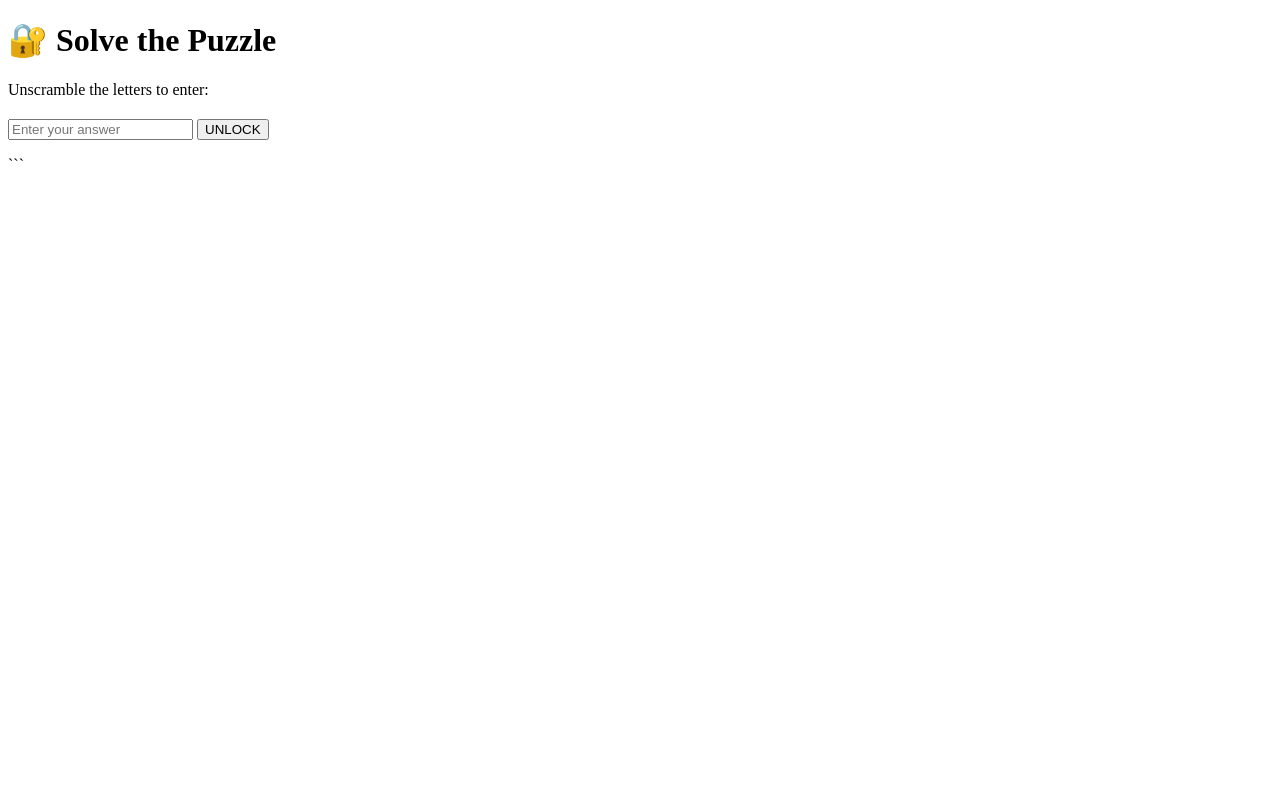
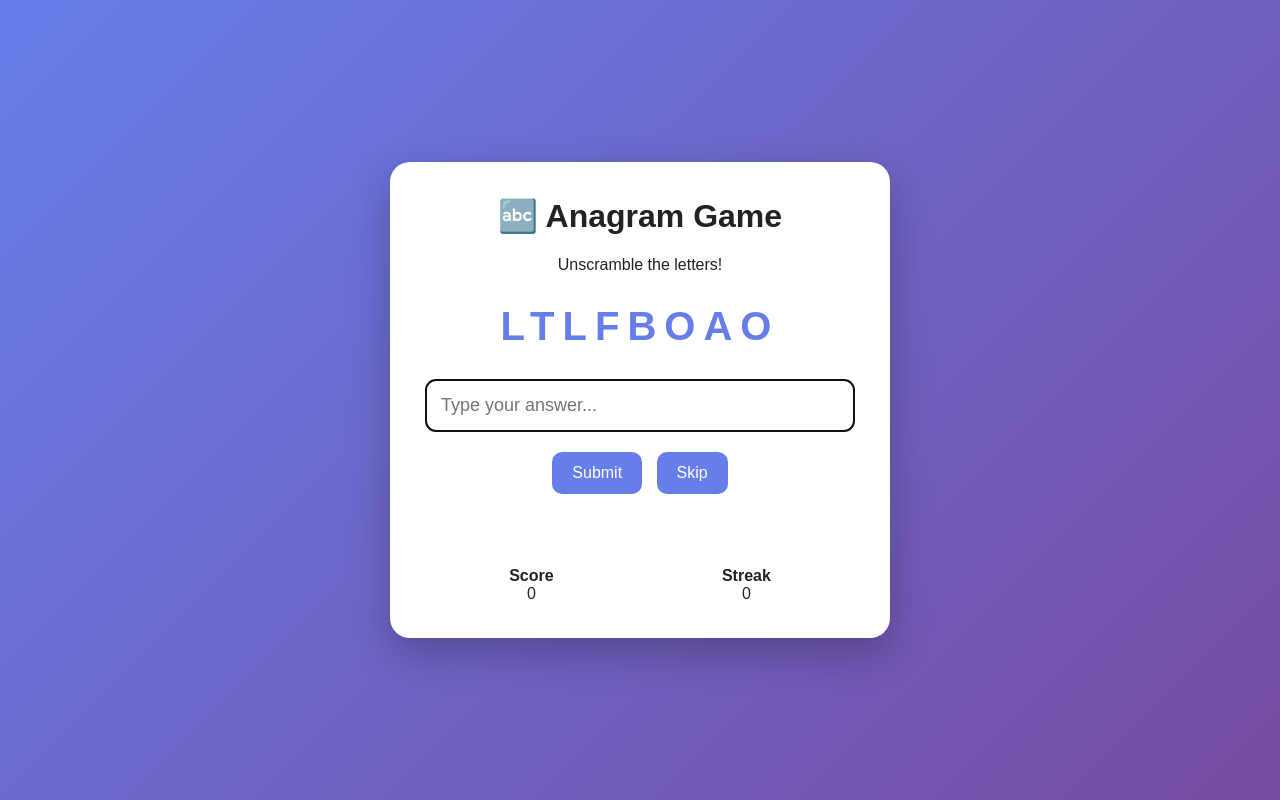
Before and after one commit to Yolande06/Tester, a plain HTML site: page index.html in a window 1280 px wide. Drawn offline with Linux system fonts and the light colour scheme.

Commit message:
Update index.html

````diff
--- a/index.html
+++ b/index.html
@@ -1,55 +1,236 @@
 <!DOCTYPE html>
 <html lang="en">
-
 <head>
   <meta charset="UTF-8">
   <meta name="viewport" content="width=device-width, initial-scale=1.0">
+  <title>Anagram Game</title>
 
-  <title>My Website</title>
+  <style>
+    * {
+      box-sizing: border-box;
+    }
 
-  <link rel="stylesheet" href="style.css">
+    body {
+      margin: 0;
+      font-family: Arial, sans-serif;
+      background: linear-gradient(135deg, #667eea, #764ba2);
+      min-height: 100vh;
+      display: flex;
+      justify-content: center;
+      align-items: center;
+      color: white;
+    }
+
+    .game {
+      background: white;
+      color: #222;
+      width: 90%;
+      max-width: 500px;
+      padding: 35px;
+      border-radius: 20px;
+      text-align: center;
+      box-shadow: 0 15px 40px rgba(0,0,0,0.25);
+    }
+
+    h1 {
+      margin-top: 0;
+    }
+
+    #scrambledWord {
+      font-size: 40px;
+      font-weight: bold;
+      letter-spacing: 8px;
+      margin: 30px 0;
+      color: #667eea;
+    }
+
+    input {
+      width: 100%;
+      padding: 14px;
+      font-size: 18px;
+      border: 2px solid #ddd;
+      border-radius: 10px;
+      margin-bottom: 15px;
+    }
+
+    button {
+      padding: 12px 20px;
+      border: none;
+      border-radius: 10px;
+      background: #667eea;
+      color: white;
+      font-size: 16px;
+      cursor: pointer;
+      margin: 5px;
+    }
+
+    button:hover {
+      background: #5568d8;
+    }
+
+    #message {
+      font-size: 18px;
+      font-weight: bold;
+      min-height: 25px;
+    }
+
+    .stats {
+      display: flex;
+      justify-content: space-around;
+      margin-top: 25px;
+    }
+  </style>
 </head>
 
 <body>
 
-  <!-- PUZZLE SCREEN -->
-  <div id="puzzle-screen">
+  <div class="game">
 
-    <h1>🔐 Solve the Puzzle</h1>
+    <h1>🔤 Anagram Game</h1>
 
-    <p>Unscramble the letters to enter:</p>
+    <p>Unscramble the letters!</p>
 
-    <h2 id="scrambled-word"></h2>
+    <div id="scrambledWord">LOADING</div>
 
     <input
       type="text"
       id="answer"
-      placeholder="Enter your answer"
+      placeholder="Type your answer..."
       autocomplete="off"
     >
 
-    <button onclick="checkAnswer()">UNLOCK</button>
+    <button onclick="checkAnswer()">Submit</button>
+    <button onclick="newWord()">Skip</button>
 
     <p id="message"></p>
 
-  </div>
+    <div class="stats">
+      <div>
+        <strong>Score</strong>
+        <div id="score">0</div>
+      </div>
 
-
-  <!-- YOUR WEBSITE -->
-  <div id="website" style="display: none;">
-
-    <h1>Welcome to My Website</h1>
-
-    <p>Hello! My name is Yolande.</p>
-
-    <p>You've solved the puzzle and unlocked my website! 🎉</p>
+      <div>
+        <strong>Streak</strong>
+        <div id="streak">0</div>
+      </div>
+    </div>
 
   </div>
 
+  <script>
 
-  <script src="script.js"></script>
+    const words = [
+      "apple",
+      "banana",
+      "computer",
+      "javascript",
+      "elephant",
+      "guitar",
+      "mountain",
+      "rainbow",
+      "chocolate",
+      "adventure",
+      "football",
+      "keyboard",
+      "diamond",
+      "sunshine",
+      "triangle"
+    ];
+
+    let currentWord = "";
+    let score = 0;
+    let streak = 0;
+
+    function shuffleWord(word) {
+
+      let letters = word.split("");
+
+      for (let i = letters.length - 1; i > 0; i--) {
+
+        const j = Math.floor(Math.random() * (i + 1));
+
+        [letters[i], letters[j]] =
+          [letters[j], letters[i]];
+      }
+
+      return letters.join("");
+    }
+
+    function newWord() {
+
+      currentWord =
+        words[Math.floor(Math.random() * words.length)];
+
+      let scrambled = shuffleWord(currentWord);
+
+      // Make sure the scrambled word isn't identical
+      // to the original word.
+      while (scrambled === currentWord) {
+        scrambled = shuffleWord(currentWord);
+      }
+
+      document.getElementById("scrambledWord")
+        .textContent = scrambled.toUpperCase();
+
+      document.getElementById("answer").value = "";
+
+      document.getElementById("message")
+        .textContent = "";
+
+      document.getElementById("answer").focus();
+    }
+
+    function checkAnswer() {
+
+      const answer =
+        document.getElementById("answer")
+          .value
+          .trim()
+          .toLowerCase();
+
+      if (answer === currentWord) {
+
+        score += 10;
+        streak++;
+
+        document.getElementById("score")
+          .textContent = score;
+
+        document.getElementById("streak")
+          .textContent = streak;
+
+        document.getElementById("message")
+          .textContent = "✅ Correct!";
+
+        setTimeout(newWord, 800);
+
+      } else {
+
+        streak = 0;
+
+        document.getElementById("streak")
+          .textContent = streak;
+
+        document.getElementById("message")
+          .textContent = "❌ Try again!";
+      }
+    }
+
+    // Press Enter to submit
+    document.getElementById("answer")
+      .addEventListener("keydown", function(event) {
+
+        if (event.key === "Enter") {
+          checkAnswer();
+        }
+
+      });
+
+    // Start the game
+    newWord();
+
+  </script>
 
 </body>
-
 </html>
-```
````
